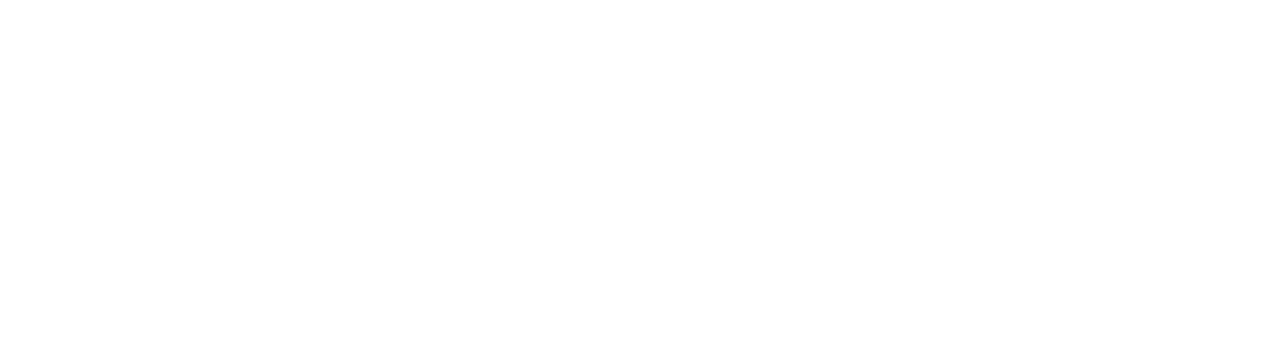
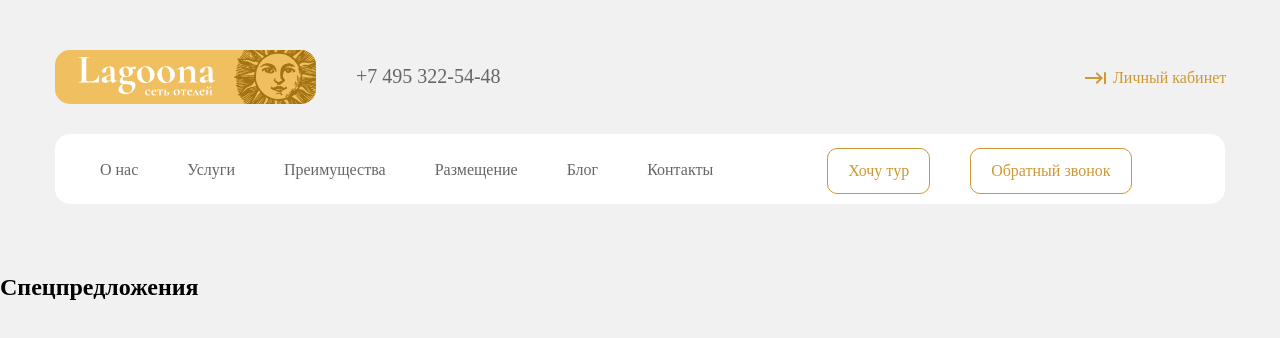
Before and after one commit to YuriySenchkovskiy/html-css-start, a plain HTML site: page 6/index.html in a window 1280 px wide. Drawn offline with Linux system fonts and the light colour scheme.

Commit message:
Start 6 project

```diff
--- a/6/CSS/style.css
+++ b/6/CSS/style.css
@@ -20,5 +20,164 @@ img {
 }
 
 body {
-  font-family: Arial, Verdana, sans-serif;
+  font-family: Muller, serif;
+  background: #F1F1F1;
 }
+
+/*---header---*/
+/*---container-header---*/
+
+.header {
+  margin: 0 auto;
+  padding: 50px 0 0 0;
+  width: 1170px;
+  max-width: 100%;
+}
+
+.container-header {
+  margin-bottom: 30px;
+  font-size: 0;
+}
+
+/*---container-header-element---*/
+
+.container-header-element {
+  display: inline-block;
+  vertical-align: top;
+  position: relative;
+  height: 54px;
+}
+
+.container-header-element:nth-child(1) {
+  width: 261px;
+}
+
+.container-header-element:nth-child(2) {
+  width: 185px;
+}
+
+.container-header-element:last-child {
+  width: 141px;
+  margin-left: 583px;
+}
+
+/*---logo---*/
+
+.logo-header {
+  display: inline-block;
+  width: 261px;
+  height: 100%;
+
+  border-radius: 15px;
+  background: #F0BF5F;
+}
+
+.lagoona-logo {
+  width: 138.887px;
+  height: 39.445px;
+  flex-shrink: 0;
+
+  margin: 7px 16.94px 7.56px 23.2px;
+}
+
+.lagoona-sun {
+  width: 82px;
+  height: 100%;
+  flex-shrink: 0;
+}
+
+/*---phone---*/
+
+.header-phone {
+  display: inline-block;
+  margin: 15px 0 15px 40px;
+
+  color: #666;
+  font-size: 20px;
+  font-weight: 500;
+}
+
+/*---login to the account---*/
+
+.header-account {
+  display: inline-block;
+  margin: 19px 0 0 0;
+  padding-left: 29px;
+
+  color: #C93;
+  font-size: 16px;
+  font-weight: 400;
+
+  background-image: url("../img/keyboard_tab.svg");
+  background-position: left center;
+  background-repeat: no-repeat;
+}
+
+/*---end-container-header---*/
+/*---navigation header---*/
+
+.container-nav-header {
+  font-size: 0;
+  margin-bottom: 70px;
+
+  border-radius: 15px;
+  background: #FFF;
+}
+
+.navigation-header-element {
+  display: inline-block;
+  vertical-align: top;
+  position: relative;
+  height: 70px;
+}
+
+.nav {
+  height: 100%;
+}
+
+.nav-list {
+  display: inline-block;
+  margin: 27px 0;
+  padding: 0;
+}
+
+.nav-list-element {
+  display: inline;
+  margin-right: 45px;
+
+  color: #666;
+  font-size: 16px;
+  font-weight: 400;
+}
+
+.nav-list-element:first-child {
+  margin-left: 45px;
+}
+
+.nav-list-element:last-child {
+  margin-right: 0;
+}
+
+.navigation-header-element:nth-child(2) {
+  margin-left: 114px;
+  margin-right: 40px;
+}
+
+.button {
+  border-radius: 10px;
+  border: 1px solid #C93;
+  margin: 0;
+  padding: 13px 20px;
+
+  color: #C93;
+  font-size: 16px;
+  font-weight: 400;
+
+  background: #FFFFFF;
+}
+
+.nav-button {
+  margin: 14px 0;
+}
+
+/*---end-navigation-header---*/
--- a/6/index.html
+++ b/6/index.html
@@ -1,15 +1,82 @@
 <!DOCTYPE html>
 <html lang="ru">
 <head>
-
     <meta charset="UTF-8">
     <meta name="viewport" content="width=device-width, initial-scale=1.0">
     <link rel="stylesheet" href="./CSS/normalize.css">
     <link rel="stylesheet" href="./CSS/style.css">
     <title>Лагуна - ваш выбор отеля</title>
-
 </head>
 <body>
+  <header class="header">
+    <div class="container-header">
+      <div class="container-header-element">
+        <a class="logo-header" href="./index.html">
+          <img class="lagoona-logo" src="./img/logo.svg" alt="Lagoona logo">
+          <img class="lagoona-sun" src="./img/logo2.svg" alt="Lagoona sun">
+        </a>
+      </div>
+      <div class="container-header-element">
+        <a class="header-phone" href="tel:+74953225448">+7&nbsp;495&nbsp;322&shy;-54&shy;-48</a>
+      </div>
+      <div class="container-header-element">
+        <a class="header-account" href="index.html">Личный&nbsp;кабинет</a>
+      </div>
+    </div>
+    <div class="container-nav-header">
+      <div class="navigation-header-element">
+        <nav class="nav">
+          <ul class="nav-list">
+            <li class="nav-list-element">
+              <a class="nav-list-element-link" href="#">
+                О нас
+              </a>
+            </li>
+            <li class="nav-list-element">
+              <a class="nav-list-element-link" href="#">
+                Услуги
+              </a>
+            </li>
+            <li class="nav-list-element">
+              <a class="nav-list-element-link" href="#">
+                Преимущества
+              </a>
+            </li>
+            <li class="nav-list-element">
+              <a class="nav-list-element-link" href="#">
+                Размещение
+              </a>
+            </li>
+            <li class="nav-list-element">
+              <a class="nav-list-element-link" href="#">
+                Блог
+              </a>
+            </li>
+            <li class="nav-list-element">
+              <a class="nav-list-element-link" href="#">
+                Контакты
+              </a>
+            </li>
+          </ul>
+        </nav>
+      </div>
+      <div class="navigation-header-element">
+        <button class="button nav-button" type="button">
+          Хочу тур
+        </button>
+      </div>
+      <div class="navigation-header-element">
+        <button class="button nav-button" type="button">
+          Обратный звонок
+        </button>
+      </div>
+    </div>
+  </header>
 
+  <main>
+    <h2>
+      Спецпредложения
+    </h2>
+  </main>
 </body>
 </html>
```
Also changed, not shown: 6/img/keyboard_tab.svg (added), 6/img/logo.svg (added), 6/img/logo2.svg (added).
